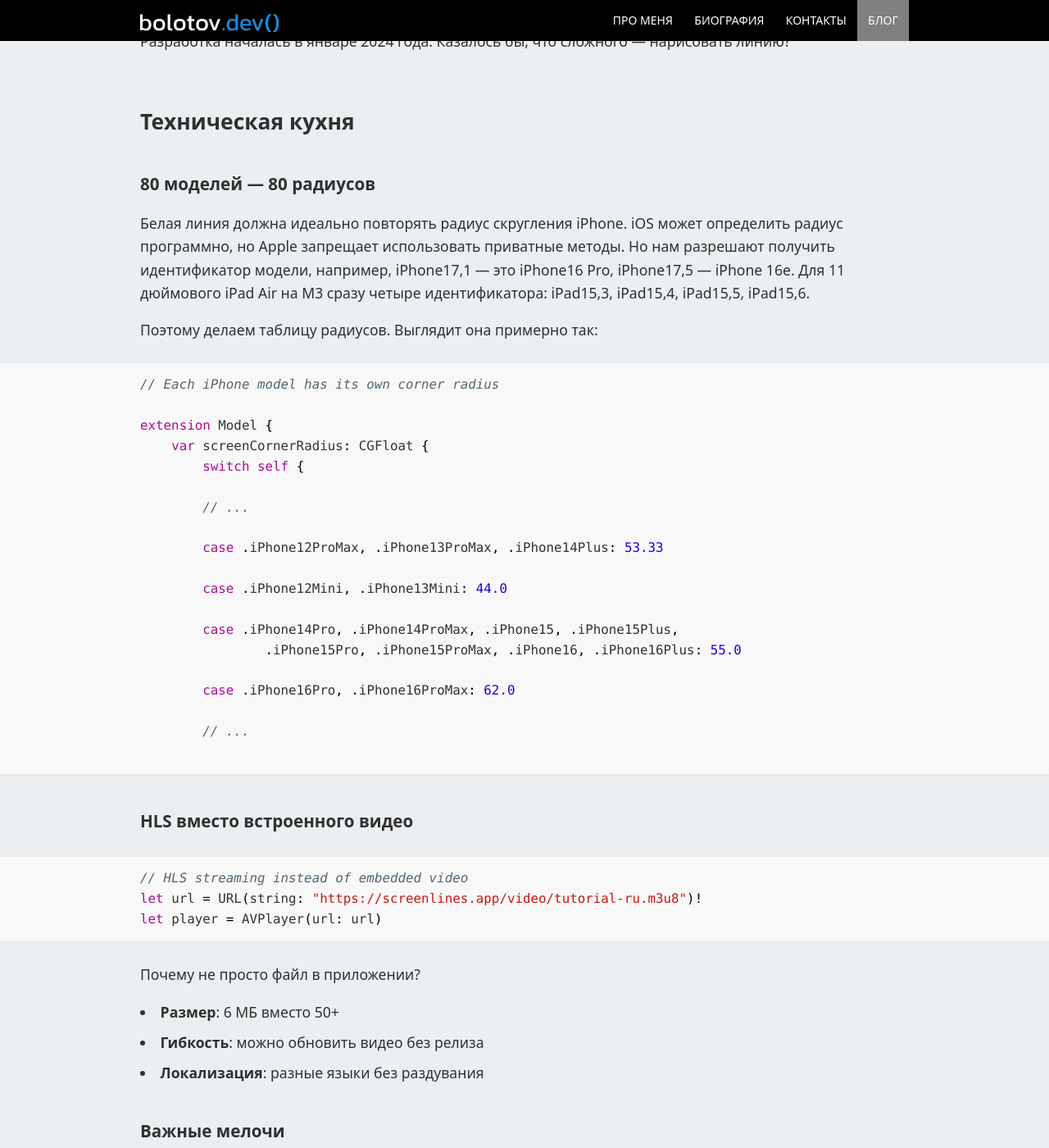
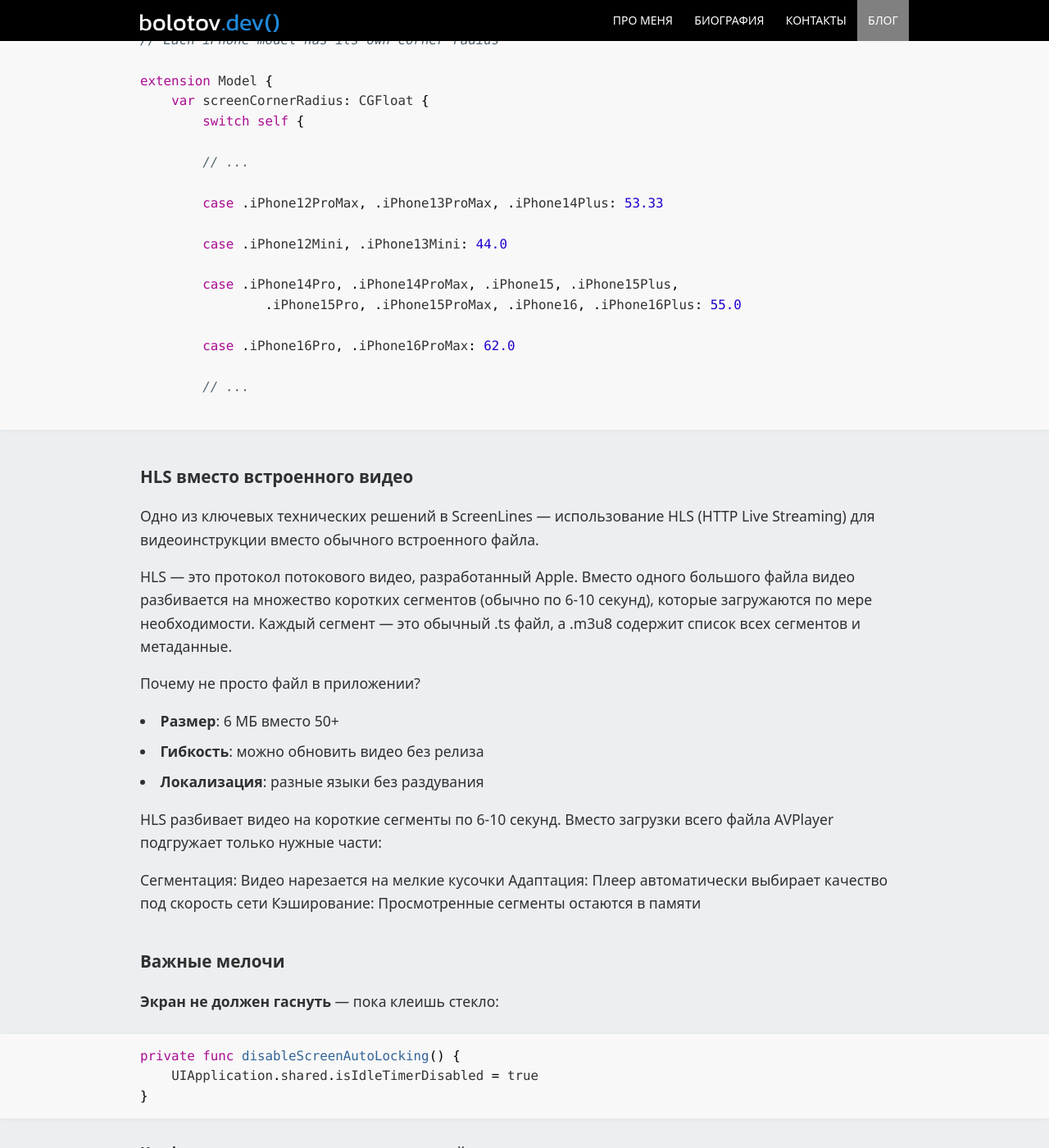
Before and after one commit to artembolotov/artembolotov.github.io, a Jekyll site: the page built from blog/_posts/2025-08-10-screenlines.md, in a window 1280 px wide and 1400 px high, scrolled down 2923 px. Shown: the whole window at 82% size. Built offline with Jekyll 4.4.1, drawn with Linux system fonts in a browser that asks for light colours; some of the changed text lies outside the part shown.

Commit message:
Screenlines post updated

````diff
--- a/blog/_posts/2025-08-10-screenlines.md
+++ b/blog/_posts/2025-08-10-screenlines.md
@@ -5,13 +5,6 @@
 image: /blog/img/2025-08-10-screenlines/screenlines.png
 draft: true
 ---
-
-## Зачем защищать экран
-
-Наклеено ли на вашем телефоне защитное стекло? Если нет — вы рискуете экраном каждый день. Apple постоянно говорит о «революционно прочном стекле»: в iPhone 12 появился Ceramic Shield (гибрид стекла и керамики), в iPhone 16 та же технология стала «на 50% прочнее». Но «крепче предыдущего» совсем не означает, что стекло не бьётся и не царапается.
-Да, от серьёзного удара защитное стекло может и не спасти, но ключи в кармане, песчинки и мелкая пыль больше не будут угрожать экрану. Некоторым не нравятся защитные стёкла, хотя сейчас без проблем можно купить подходящий вариант: от тонких до ультрапрочных, от бюджетных до премиальных. А установка стала проще благодаря [ScreenLines](https://screenlines.app){:target="_blank"}.
-
-## Неожиданный хит
 
 4700 скачиваний за три дня. 34 место в топе утилит App Store России. [Приложение недели](https://x.com/ios_dev_alb/status/1956656538841477335){:target="_blank"} в сообществе [Indie iOS Apps](https://x.com/ios_dev_alb/status/1956656538841477335?s=46&t=XX_GDAhHPLfRalDTeluI4w){:target="_blank"}. И всё это — приложение, которое просто показывает белую линию на экране.
 
@@ -33,11 +26,11 @@
 
 Хотелось иметь на экране какой-то ориентир для выравнивания стекла. Я нарисовал белый прямоугольник под размер экрана и сохранил его в галерею. Открыл фото, приложил стекло так, чтобы белая рамка была видна равномерно, прижал. Идеально!
 
+## От лайфхака к продукту
+
 Проверил гипотезу на друзьях и детях. Даже те, у кого «руки не из того места» (их слова), смогли наклеить стекло идеально с первого раза.
 
 {% include img.html src="veronika.png" alt="Ребёнок клеит стекло с помощью ScreenLines" caption="Вероника успешно клеит стекло с первого раза" %}
-
-## От лайфхака к продукту
 
 Понял, что простой прямоугольник может стать приложением. Но сразу сомнения — пустят ли в App Store? Слишком просто: одна функция — показать белую линию.
 
@@ -53,7 +46,7 @@
 
 ### 80 моделей — 80 радиусов
 
-Белая линия должна идеально повторять радиус скругления iPhone. iOS может определить радиус программно, но Apple запрещает использовать приватные методы. Но нам разрешают получить идентификатор модели, например, iPhone17,1 — это iPhone16 Pro, iPhone17,5 — iPhone 16e. Для 11 дюймового iPad Air на M3 сразу четыре идентификатора: iPad15,3, iPad15,4, iPad15,5, iPad15,6.
+Белая линия должна идеально повторять радиус скругления iPhone. iOS может определить радиус программно, но Apple запрещает использовать приватные методы. Спасибо, что можно получить идентификатор модели: например, iPhone17,1 — это iPhone16 Pro, iPhone17,5 — iPhone 16e. Для 11 дюймового iPad Air на M3 сразу четыре идентификатора: iPad15,3, iPad15,4, iPad15,5, iPad15,6.
 
 Поэтому делаем таблицу радиусов. Выглядит она примерно так:
 
@@ -81,16 +74,20 @@
 
 ### HLS вместо встроенного видео
 
-```swift
-// HLS streaming instead of embedded video
-let url = URL(string: "https://screenlines.app/video/tutorial-ru.m3u8")!
-let player = AVPlayer(url: url)
-```
+Одно из ключевых технических решений в ScreenLines — использование HLS (HTTP Live Streaming) для видеоинструкции вместо обычного встроенного файла.
+
+HLS — это протокол потокового видео, разработанный Apple. Вместо одного большого файла видео разбивается на множество коротких сегментов (обычно по 6-10 секунд), которые загружаются по мере необходимости. Каждый сегмент — это обычный .ts файл, а .m3u8 содержит список всех сегментов и метаданные.
 
 Почему не просто файл в приложении?
 - **Размер**: 6 МБ вместо 50+
 - **Гибкость**: можно обновить видео без релиза
 - **Локализация**: разные языки без раздувания
+
+HLS разбивает видео на короткие сегменты по 6-10 секунд. Вместо загрузки всего файла AVPlayer подгружает только нужные части:
+
+Сегментация: Видео нарезается на мелкие кусочки
+Адаптация: Плеер автоматически выбирает качество под скорость сети
+Кэширование: Просмотренные сегменты остаются в памяти
 
 ### Важные мелочи
 
@@ -233,6 +230,11 @@
 
 ---
 
+## Зачем защищать экран
+
+Наклеено ли на вашем телефоне защитное стекло? Если нет — вы рискуете экраном каждый день. Apple постоянно говорит о «революционно прочном стекле»: в iPhone 12 появился Ceramic Shield (гибрид стекла и керамики), в iPhone 16 та же технология стала «на 50% прочнее». Но «крепче предыдущего» совсем не означает, что стекло не бьётся и не царапается.
+Да, от серьёзного удара защитное стекло может и не спасти, но ключи в кармане, песчинки и мелкая пыль больше не будут угрожать экрану. Некоторым не нравятся защитные стёкла, хотя сейчас без проблем можно купить подходящий вариант: от тонких до ультрапрочных, от бюджетных до премиальных. А установка стала проще благодаря [ScreenLines](https://screenlines.app){:target="_blank"}.
+
 ## Ссылки
 
 - [ScreenLines в App Store](https://apps.apple.com/app/id6739783494){:target="_blank"}
````
